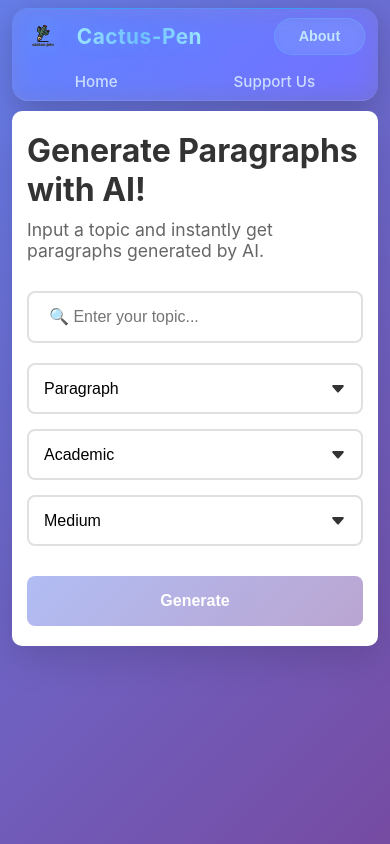
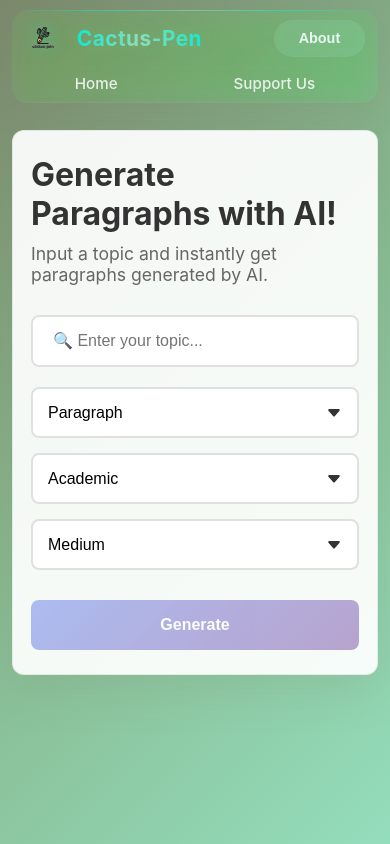
Before and after one commit to noman-hossen/cactus-pen, a Vue app in the folder frontend/: page / in a window 390 px wide. Built offline with nearby package versions, Linux system fonts and the light colour scheme.

Commit message:
ui v4:color change

```diff
--- a/frontend/src/App.vue
+++ b/frontend/src/App.vue
@@ -31,7 +31,7 @@
 </script>
 
 <style>
-/* Global styles */
+/* Global styles with new color palette */
 * {
   margin: 0;
   padding: 0;
@@ -41,14 +41,27 @@
 html, body {
   height: 100%;
   width: 100%;
-  overflow-x: hidden; /* Prevent horizontal scrolling */
+  overflow-x: hidden;
+}
+
+/* Color Palette Variables */
+:root {
+  --primary-dark: #0aecd0;    /* AOECDO -> 0AECD0 */
+  --primary-light: #94ddbc;   /* 94DDBC */
+  --secondary-light: #88bb92; /* 88BB92 */
+  --secondary-dark: #7b886b;  /* 7B886B */
+  --text-light: #f5f9f7;
+  --text-dark: #1a2a24;
+  --glass-bg: rgba(149, 221, 188, 0.08);
+  --glass-border: rgba(138, 187, 146, 0.2);
 }
 
 body {
   font-family: -apple-system, BlinkMacSystemFont, 'Segoe UI', Roboto, Oxygen, Ubuntu, sans-serif;
-  background: linear-gradient(135deg, #667eea 0%, #764ba2 100%);
+  background: linear-gradient(135deg, var(--secondary-dark) 0%, var(--secondary-light) 50%, var(--primary-light) 100%);
   min-height: 100vh;
   padding: 20px;
+  color: var(--text-dark);
 }
 
 /* App wrapper */
@@ -66,53 +79,45 @@
 }
 
 .generator-wireframe {
-  background: white;
+  background: rgba(255, 255, 255, 0.92);
   padding: 40px;
-  border-radius: 12px;
-  box-shadow: 0 10px 40px rgba(0, 0, 0, 0.15);
+  border-radius: 16px;
+  box-shadow: 0 12px 48px rgba(123, 136, 107, 0.2);
   position: relative;
   min-height: 400px;
   width: 100%;
   max-width: 1200px;
-  margin: 0 auto; /* Center on large screens */
+  margin: 0 auto;
+  border: 1px solid var(--glass-border);
   animation: fadeIn 0.5s ease-out;
 }
 
 /* Mobile responsiveness */
 @media (max-width: 768px) {
   body {
-    padding: 10px 15px; /* Reduce padding on mobile */
+    padding: 12px 16px;
   }
 
   .app-container {
-    padding: 10px 0;
+    padding: 12px 0;
   }
 
   .generator-wireframe {
-    padding: 25px 20px; /* Reduce padding on mobile */
-    min-height: 300px; /* Reduce minimum height on mobile */
-    border-radius: 10px; /* Slightly smaller radius */
+    padding: 28px 22px;
+    min-height: 350px;
+    border-radius: 14px;
   }
 }
 
 @media (max-width: 480px) {
   body {
-    padding: 8px 12px; /* Even smaller padding on very small screens */
+    padding: 10px 12px;
   }
 
   .generator-wireframe {
-    padding: 20px 15px; /* Even smaller padding */
-    min-height: 250px;
-  }
-}
-
-/* Ensure all child components have proper mobile styling */
-@media (max-width: 768px) {
-  /* You can add global mobile styles for child components here */
-  :deep(.component-class) {
-    /* Example: Force full width on mobile for child components */
-    width: 100% !important;
-    max-width: 100% !important;
+    padding: 24px 18px;
+    min-height: 300px;
+    border-radius: 12px;
   }
 }
 
--- a/frontend/src/components/AppHeader.vue
+++ b/frontend/src/components/AppHeader.vue
@@ -23,28 +23,34 @@
 </script>
 
 <style scoped>
-/* Add base styles for the page if not already set in parent */
-:deep(body) {
-  background: linear-gradient(135deg, #0c0c2e 0%, #1a1a3e 50%, #0f0f2c 100%);
-  margin: 0;
-  min-height: 100vh;
+/* Color Palette */
+:root {
+  --primary-dark: #0aecd0;
+  --primary-light: #94ddbc;
+  --secondary-light: #88bb92;
+  --secondary-dark: #7b886b;
+  --text-light: #f5f9f7;
+  --text-dark: #1a2a24;
+  --glass-bg: rgba(149, 221, 188, 0.08);
+  --glass-border: rgba(138, 187, 146, 0.2);
 }
 
 .navbar {
-  background: rgba(255, 255, 255, 0.08);
+  background: rgba(149, 221, 188, 0.08);
   backdrop-filter: blur(15px) saturate(180%);
   -webkit-backdrop-filter: blur(15px) saturate(180%);
-  border-bottom: 1px solid rgba(255, 255, 255, 0.1);
+  border-bottom: 1px solid rgba(138, 187, 146, 0.2);
   padding: 0.8rem 2rem;
   display: flex;
   align-items: center;
   justify-content: space-between;
   position: relative;
-  box-shadow: 0 8px 32px rgba(0, 0, 0, 0.2);
+  box-shadow: 0 8px 32px rgba(123, 136, 107, 0.2);
   border-radius: 1.5rem;
+  margin-bottom: 20px;
 }
 
-/* Liquid glass effect with gradient border */
+/* Liquid glass effect with gradient border using new colors */
 .navbar::before {
   content: '';
   position: absolute;
@@ -54,9 +60,9 @@
   height: 1px;
   background: linear-gradient(90deg,
     transparent,
-    rgba(0, 200, 255, 0.5),
-    rgba(100, 150, 255, 0.5),
-    rgba(0, 200, 255, 0.5),
+    rgba(10, 236, 208, 0.5),
+    rgba(148, 221, 188, 0.5),
+    rgba(10, 236, 208, 0.5),
     transparent
   );
 }
@@ -68,28 +74,27 @@
   gap: 1rem;
 }
 
-/* SVG Logo styling - updated for img tag */
+/* SVG Logo styling */
 .logo-svg {
   width: 42px;
   height: 42px;
-  filter: drop-shadow(0 0 8px rgba(100, 200, 255, 0.4));
+  filter: drop-shadow(0 0 8px rgba(10, 236, 208, 0.4));
   transition: all 0.3s ease;
 }
 
-/* If you want hover effects on the logo image */
 .logo-svg:hover {
-  filter: drop-shadow(0 0 12px rgba(100, 200, 255, 0.6));
+  filter: drop-shadow(0 0 12px rgba(148, 221, 188, 0.6));
   transform: scale(1.05);
 }
 
 .app-title {
   font-size: 1.8rem;
   font-weight: 700;
-  background: linear-gradient(90deg, #a0e7ff, #70c0ff, #a0e7ff);
+  background: linear-gradient(90deg, var(--primary-dark), var(--primary-light), var(--primary-dark));
   -webkit-background-clip: text;
   background-clip: text;
   color: transparent;
-  text-shadow: 0 0 20px rgba(100, 200, 255, 0.3);
+  text-shadow: 0 0 20px rgba(148, 221, 188, 0.3);
   letter-spacing: 0.5px;
 }
 
@@ -103,7 +108,7 @@
 }
 
 .nav-link {
-  color: rgba(220, 240, 255, 0.85);
+  color: rgba(245, 249, 247, 0.9);
   text-decoration: none;
   font-weight: 500;
   font-size: 1.05rem;
@@ -119,14 +124,14 @@
   left: 0;
   width: 0;
   height: 2px;
-  background: linear-gradient(90deg, #70c0ff, #a0e7ff);
+  background: linear-gradient(90deg, var(--primary-dark), var(--primary-light));
   transition: width 0.4s cubic-bezier(0.175, 0.885, 0.32, 1.275);
   border-radius: 2px;
 }
 
 .nav-link:hover {
   color: #ffffff;
-  text-shadow: 0 0 10px rgba(100, 200, 255, 0.5);
+  text-shadow: 0 0 10px rgba(148, 221, 188, 0.5);
 }
 
 .nav-link:hover::after {
@@ -135,9 +140,9 @@
 
 /* CTA Button */
 .cta-button {
-  background: rgba(100, 180, 255, 0.15);
-  border: 1px solid rgba(100, 200, 255, 0.3);
-  color: #c2e6ff;
+  background: rgba(148, 221, 188, 0.15);
+  border: 1px solid rgba(138, 187, 146, 0.3);
+  color: #e6f7ef;
   padding: 0.7rem 1.8rem;
   border-radius: 50px;
   font-weight: 600;
@@ -157,16 +162,16 @@
   left: -100%;
   width: 100%;
   height: 100%;
-  background: linear-gradient(90deg, transparent, rgba(100, 200, 255, 0.2), transparent);
+  background: linear-gradient(90deg, transparent, rgba(148, 221, 188, 0.2), transparent);
   transition: left 0.7s ease;
   z-index: -1;
 }
 
 .cta-button:hover {
-  background: rgba(100, 180, 255, 0.25);
-  border-color: rgba(100, 200, 255, 0.6);
+  background: rgba(148, 221, 188, 0.25);
+  border-color: rgba(138, 187, 146, 0.6);
   color: #ffffff;
-  box-shadow: 0 0 20px rgba(100, 200, 255, 0.3);
+  box-shadow: 0 0 20px rgba(148, 221, 188, 0.3);
   transform: translateY(-2px);
 }
 
@@ -179,6 +184,7 @@
   .navbar {
     padding: 0.8rem 1rem;
     flex-wrap: wrap;
+    margin-bottom: 15px;
   }
 
   .nav-links {
```
